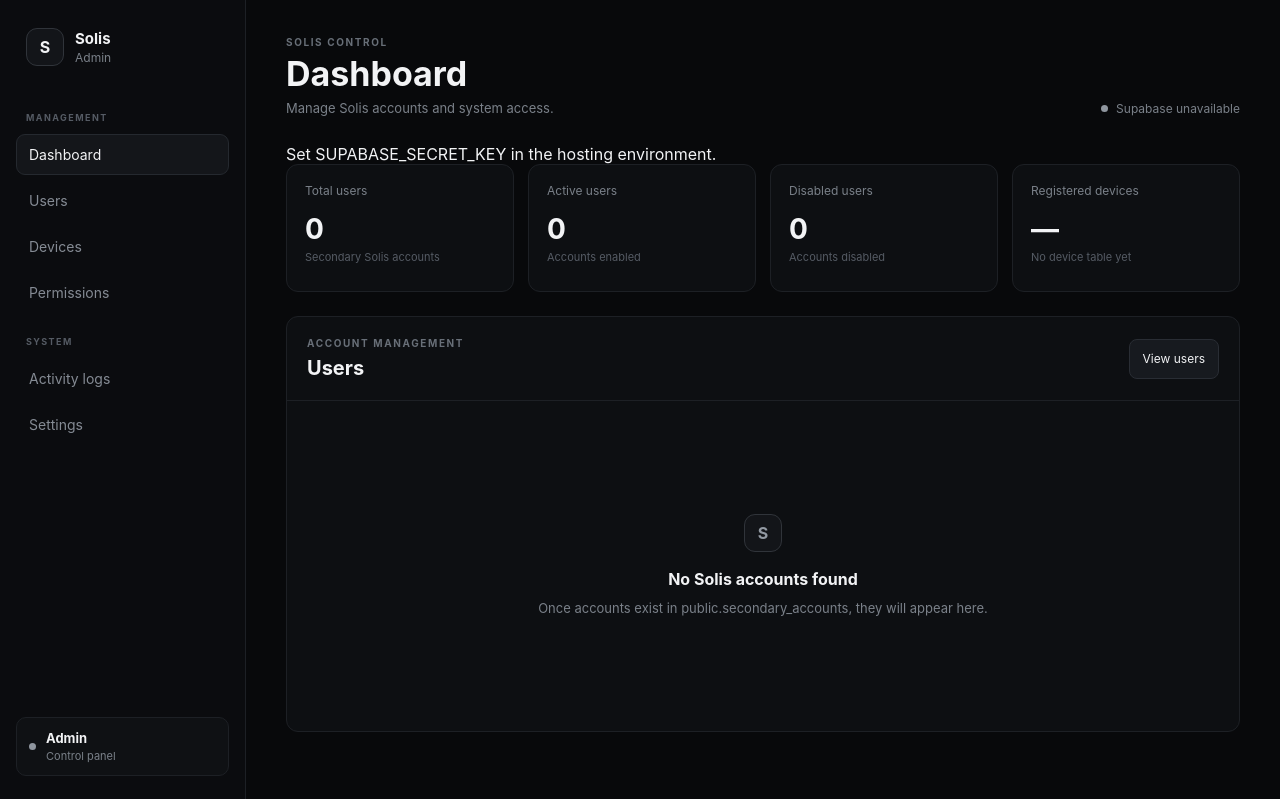
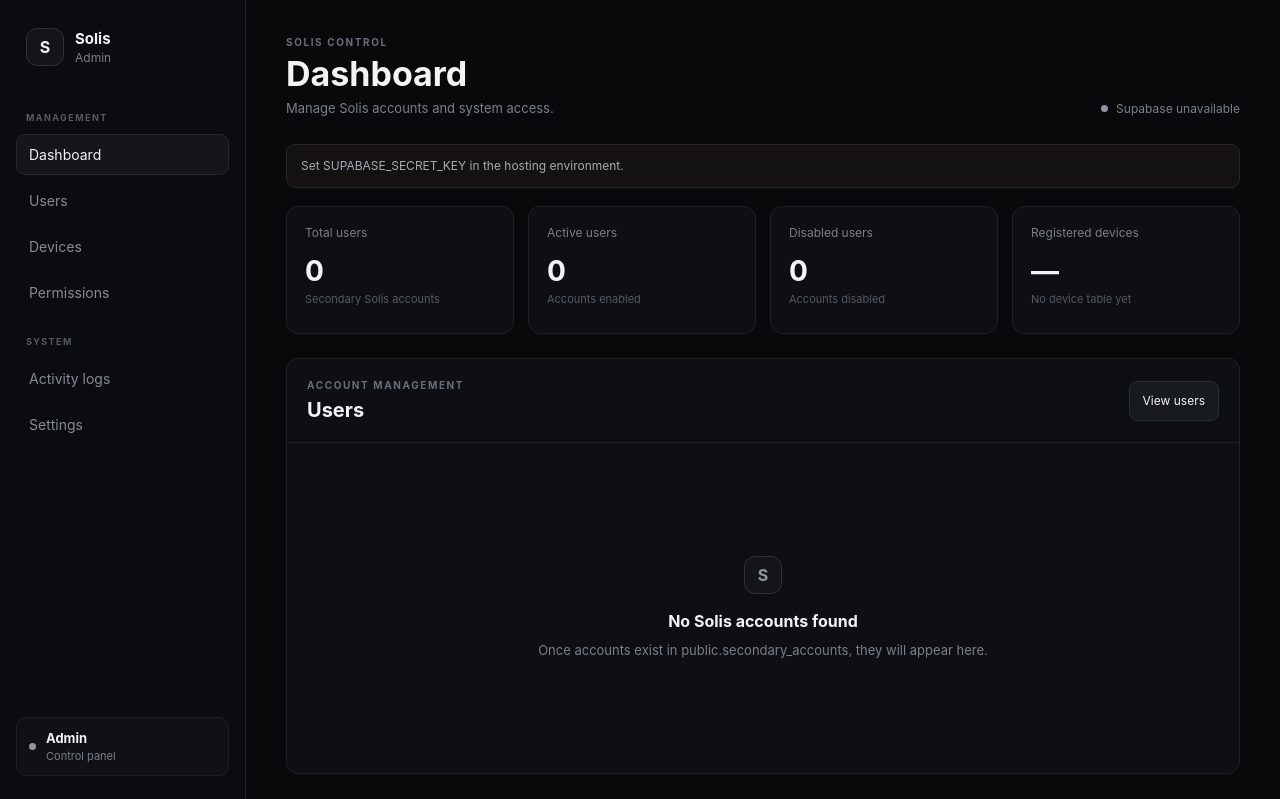
Before and after one commit to vhxLUA-max/dashboard, a PHP site: page / in a window 1280 px wide. Shown: the top 799 px of the page. Run offline with PHP 8.4, Linux system fonts and the light colour scheme.

Commit message:
Style Supabase connection status

```diff
--- a/www/assets/style.css
+++ b/www/assets/style.css
@@ -207,6 +207,17 @@ h3 {
     gap: 8px;
     color: var(--muted);
     font-size: 12px;
+}
+
+.alert {
+    margin-bottom: 18px;
+    padding: 12px 14px;
+    border: 1px solid #2a2525;
+    border-radius: 9px;
+    background: #141113;
+    color: #a7abb2;
+    font-size: 12px;
+    line-height: 1.5;
 }
 
 .stats-grid {
```
